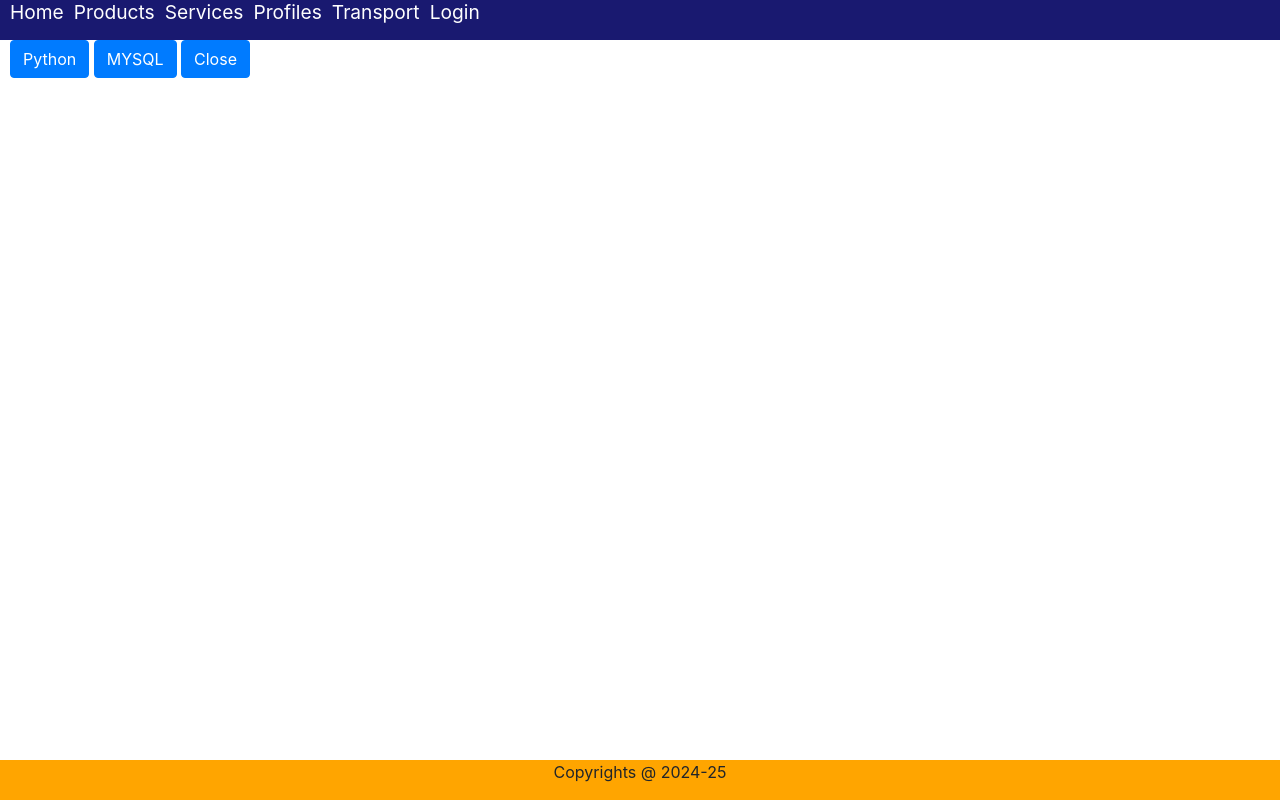
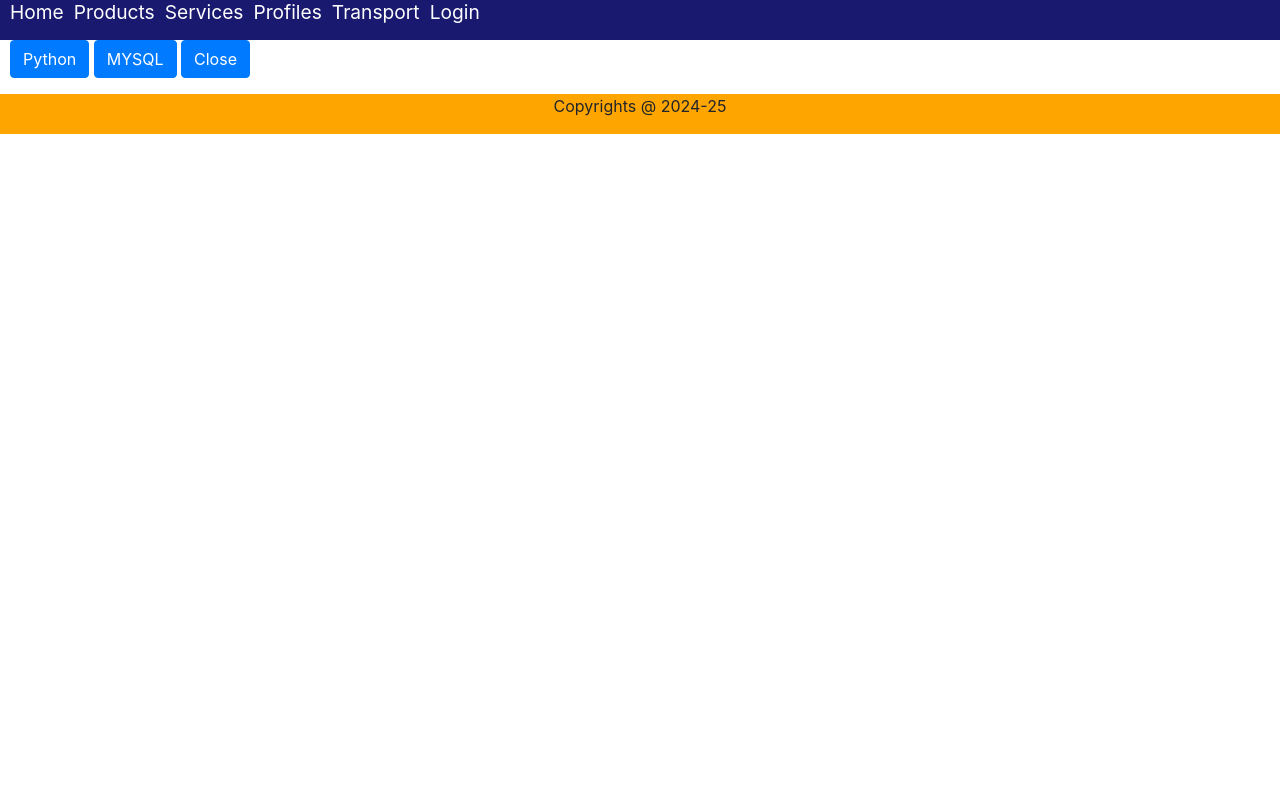
Before and after one commit to kunchala1971/SchoolProject, a Django app: page /services/ in a window 1280 px wide. Run offline with Django 5.2, Linux system fonts and the light colour scheme.

Commit message:
afterGitIgnoreAdd

```diff
--- a/school/admission/views.py
+++ b/school/admission/views.py
@@ -1,10 +1,14 @@
 from django.shortcuts import render
 from django.http import HttpResponse
+from admission.models import Admission
 # Create your views here.
 
 def home(request):
   # return HttpResponse("<H1>Hello Sample View</H1>")
-   return render(request,'index.html',{})
+   #return render(request,'index.html',{})
+  data=Admission.objects.all()
+  res=render(request,'index.html',{'data':data})
+  return res
 
 def products(request):
   # return HttpResponse("<h1>Products Page</h1>")
--- a/school/school/settings.py
+++ b/school/school/settings.py
@@ -130,7 +130,9 @@ USE_TZ = True
 # https://docs.djangoproject.com/en/5.0/howto/static-files/
 
 STATIC_URL = 'static/'
-
+STATICFILES_DIRS=[
+	BASE_DIR /  "assets"
+]
 # Default primary key field type
 # https://docs.djangoproject.com/en/5.0/ref/settings/#default-auto-field
 
--- a/school/templates/layout.html
+++ b/school/templates/layout.html
@@ -40,8 +40,8 @@
 				margin-left:10px;
 			}
 			.footer-bar{
-				position:fixed;
-				bottom:0px;
+				{% comment %} position:fixed;
+				bottom:0px; {% endcomment %}
 				display:flex;
 				flex-direction:column;
 				width:100vw;
```
Also changed, not shown: school/templates/index.html (+7 -0 lines), 1 other file.
